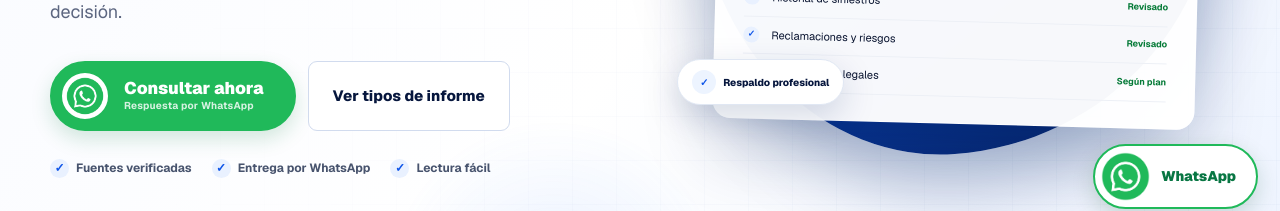
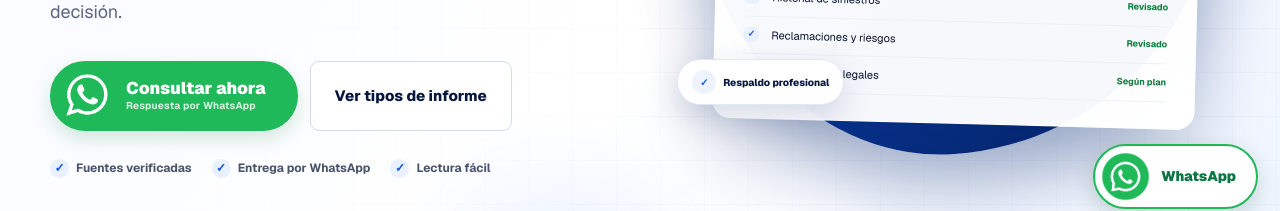
Before and after one commit to jimosa93/autocheck, a Next.js app: page / in a window 1280 px wide. Shown: the part 569-780 px from the top of the page. Built offline with nearby package versions, Linux system fonts and the light colour scheme.

Commit message:
Use white WhatsApp glyph on primary button

```diff
--- a/app/globals.css
+++ b/app/globals.css
@@ -65,6 +65,7 @@ nav a:hover { color: var(--blue); }
 .button-secondary:hover { box-shadow: 0 10px 22px rgba(9,35,91,.08); }
 .whatsapp-icon { width: 25px; height: 25px; flex: 0 0 25px; object-fit: contain; }
 .button-whatsapp .whatsapp-icon { width: 50px; height: 50px; flex-basis: 50px; padding: 4px; background: white; border: 2px solid #20b95a; border-radius: 50%; box-shadow: none; }
+.button-whatsapp .whatsapp-icon-white { width: 52px; height: 52px; flex-basis: 52px; padding: 0; background: transparent; border: 0; border-radius: 0; }
 .whatsapp-copy { display: flex; flex-direction: column; align-items: flex-start; gap: 4px; line-height: 1; }
 .whatsapp-copy strong { font-size: 17px; font-weight: 850; }
 .whatsapp-copy small { font-size: 10px; font-weight: 650; letter-spacing: .025em; opacity: .82; }
--- a/app/page.tsx
+++ b/app/page.tsx
@@ -63,11 +63,11 @@ function CheckIcon() {
   return <span className="check-icon" aria-hidden="true">✓</span>;
 }
 
-function WhatsAppIcon() {
+function WhatsAppIcon({ white = false }: { white?: boolean }) {
   return (
     <img
-      className="whatsapp-icon"
-      src="/whatsapp-icon-flat.png"
+      className={`whatsapp-icon${white ? " whatsapp-icon-white" : ""}`}
+      src={white ? "/whatsapp-icon-white.png" : "/whatsapp-icon-flat.png"}
       alt=""
       aria-hidden="true"
     />
@@ -119,7 +119,7 @@ export default function Home() {
             </p>
             <div className="hero-actions">
               <a className="button button-whatsapp" href={waLink(generalMessage)} target="_blank" rel="noreferrer">
-                <WhatsAppIcon />
+                <WhatsAppIcon white />
                 <span className="whatsapp-copy"><strong>Consultar ahora</strong><small>Respuesta por WhatsApp</small></span>
               </a>
               <a className="button button-secondary" href="#servicios">Ver tipos de informe</a>
```
Also changed, not shown: public/whatsapp-icon-white.png (added).
